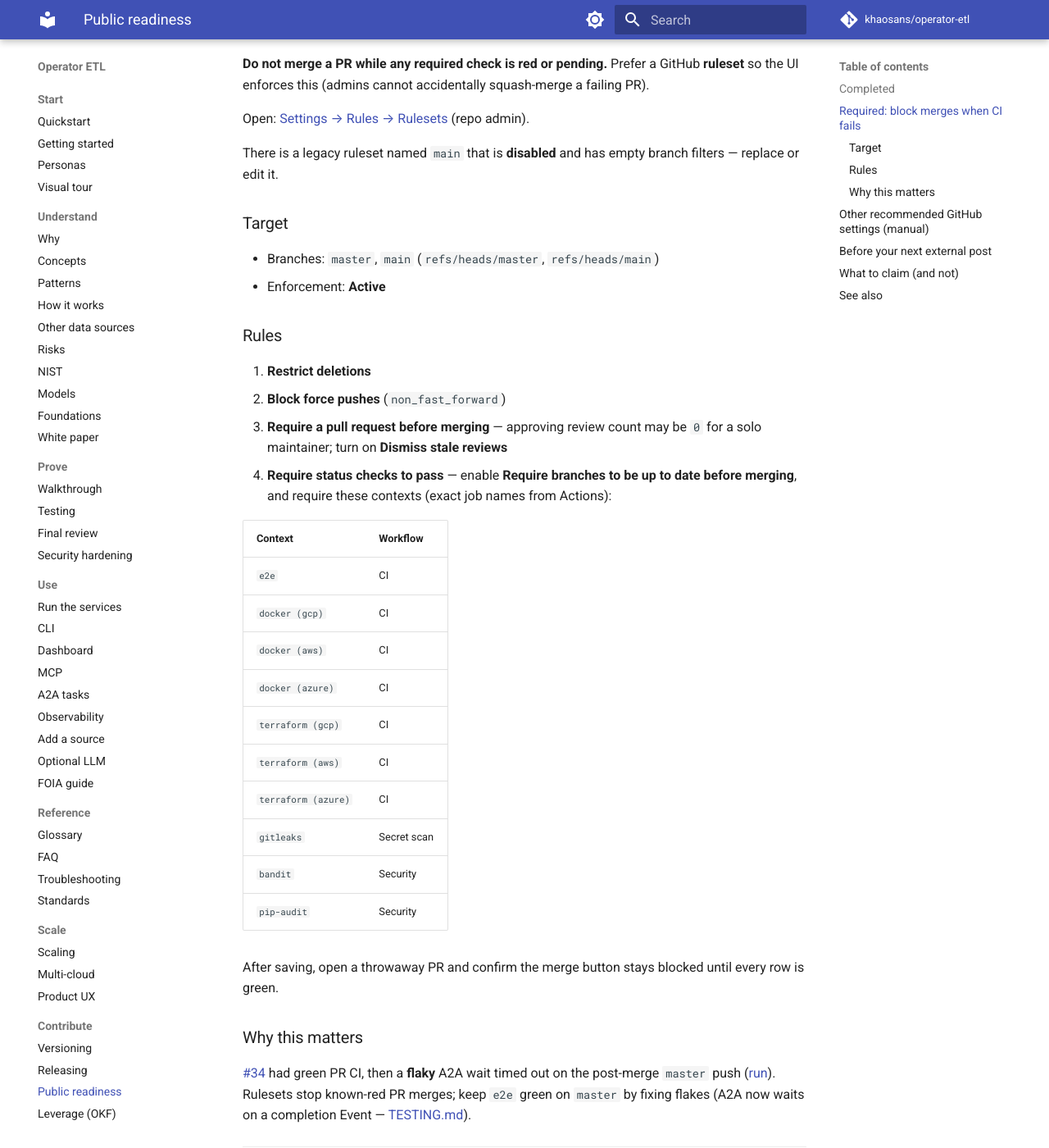
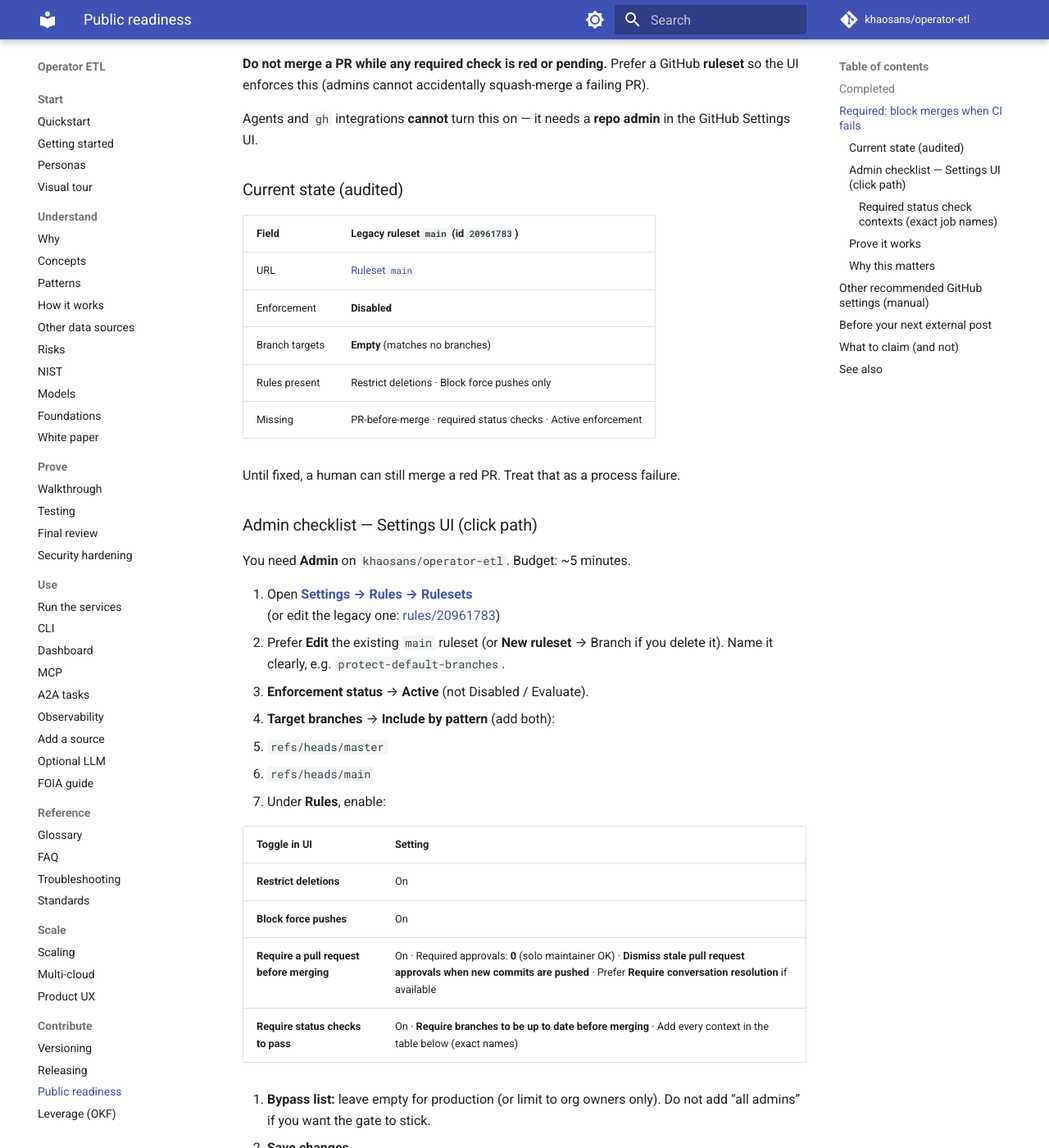
Before and after one commit to khaosans/operator-etl, an MkDocs documentation site: the page built from docs/PUBLIC-READINESS.md, in a window 1280 px wide and 1400 px high, scrolled down 954 px. Shown: the whole window at 82% size. Built offline with MkDocs 1.6.1 and Material for MkDocs 9.7.7, drawn with Linux system fonts in a browser that asks for light colours; comment, search, counter and statistics services are not loaded; some of the changed text lies outside the part shown.

Commit message:
docs: admin click-path to activate merge ruleset (#38)
Settings UI checklist for Active ruleset + 10 required checks. Docs-only; all required CI green.

```diff
--- a/docs/PUBLIC-READINESS.md
+++ b/docs/PUBLIC-READINESS.md
@@ -28,36 +28,68 @@
 
 **Do not merge a PR while any required check is red or pending.** Prefer a GitHub **ruleset** so the UI enforces this (admins cannot accidentally squash-merge a failing PR).
 
-Open: [Settings → Rules → Rulesets](https://github.com/khaosans/operator-etl/rules) (repo admin).
+Agents and `gh` integrations **cannot** turn this on — it needs a **repo admin** in the GitHub Settings UI.
 
-There is a legacy ruleset named `main` that is **disabled** and has empty branch filters — replace or edit it.
+### Current state (audited)
 
-### Target
+| Field | Legacy ruleset `main` (id `20961783`) |
+|---|---|
+| URL | [Ruleset `main`](https://github.com/khaosans/operator-etl/rules/20961783) |
+| Enforcement | **Disabled** |
+| Branch targets | **Empty** (matches no branches) |
+| Rules present | Restrict deletions · Block force pushes only |
+| Missing | PR-before-merge · required status checks · Active enforcement |
 
-- Branches: `master`, `main` (`refs/heads/master`, `refs/heads/main`)
-- Enforcement: **Active**
+Until fixed, a human can still merge a red PR. Treat that as a process failure.
 
-### Rules
+### Admin checklist — Settings UI (click path)
 
-1. **Restrict deletions**
-2. **Block force pushes** (`non_fast_forward`)
-3. **Require a pull request before merging** — approving review count may be `0` for a solo maintainer; turn on **Dismiss stale reviews**
-4. **Require status checks to pass** — enable **Require branches to be up to date before merging**, and require these contexts (exact job names from Actions):
+You need **Admin** on `khaosans/operator-etl`. Budget: ~5 minutes.
 
-| Context | Workflow |
+1. Open **[Settings → Rules → Rulesets](https://github.com/khaosans/operator-etl/rules)**
+   (or edit the legacy one: [rules/20961783](https://github.com/khaosans/operator-etl/rules/20961783))
+2. Prefer **Edit** the existing `main` ruleset (or **New ruleset** → Branch if you delete it). Name it clearly, e.g. `protect-default-branches`.
+3. **Enforcement status** → **Active** (not Disabled / Evaluate).
+4. **Target branches** → **Include by pattern** (add both):
+   - `refs/heads/master`
+   - `refs/heads/main`
+5. Under **Rules**, enable:
+
+| Toggle in UI | Setting |
 |---|---|
-| `e2e` | CI |
-| `docker (gcp)` | CI |
-| `docker (aws)` | CI |
-| `docker (azure)` | CI |
-| `terraform (gcp)` | CI |
-| `terraform (aws)` | CI |
-| `terraform (azure)` | CI |
-| `gitleaks` | Secret scan |
-| `bandit` | Security |
-| `pip-audit` | Security |
+| **Restrict deletions** | On |
+| **Block force pushes** | On |
+| **Require a pull request before merging** | On · Required approvals: **0** (solo maintainer OK) · **Dismiss stale pull request approvals when new commits are pushed** · Prefer **Require conversation resolution** if available |
+| **Require status checks to pass** | On · **Require branches to be up to date before merging** · Add every context in the table below (exact names) |
 
-After saving, open a throwaway PR and confirm the merge button stays blocked until every row is green.
+6. **Bypass list:** leave empty for production (or limit to org owners only). Do not add “all admins” if you want the gate to stick.
+7. **Save changes**.
+
+#### Required status check contexts (exact job names)
+
+Type each name when GitHub’s picker offers “Add check”. Names must match Actions job names exactly:
+
+| Context | Workflow file |
+|---|---|
+| `e2e` | `.github/workflows/ci.yml` |
+| `docker (gcp)` | `.github/workflows/ci.yml` |
+| `docker (aws)` | `.github/workflows/ci.yml` |
+| `docker (azure)` | `.github/workflows/ci.yml` |
+| `terraform (gcp)` | `.github/workflows/ci.yml` |
+| `terraform (aws)` | `.github/workflows/ci.yml` |
+| `terraform (azure)` | `.github/workflows/ci.yml` |
+| `gitleaks` | `.github/workflows/secret-scan.yml` |
+| `bandit` | `.github/workflows/security.yml` |
+| `pip-audit` | `.github/workflows/security.yml` |
+
+If a check is missing from the picker, open any recent green PR Actions run so GitHub indexes the job name, then retry Add.
+
+### Prove it works
+
+- [ ] Ruleset shows **Active** on [Rules](https://github.com/khaosans/operator-etl/rules)
+- [ ] Open a throwaway PR with a deliberate failing check (or wait mid-run) → **Merge** stays blocked / greyed for required checks
+- [ ] After all 10 contexts green → squash-merge works
+- [ ] Optional: try a direct push to `master` → rejected (PR required)
 
 ### Why this matters
 
--- a/docs/RELEASING.md
+++ b/docs/RELEASING.md
@@ -34,7 +34,7 @@
 8. **Do not merge** while any required check is red or pending
 9. Squash-merge (preferred) after checks pass
 
-Repo admins: enforce this with a GitHub ruleset — exact contexts in [PUBLIC-READINESS.md](PUBLIC-READINESS.md#required-block-merges-when-ci-fails). Without the ruleset, humans can still click merge on a red PR; treat that as a process failure.
+Repo admins: enforce this with a GitHub ruleset — **Settings UI click-path + exact contexts** in [PUBLIC-READINESS.md](PUBLIC-READINESS.md#required-block-merges-when-ci-fails). Legacy ruleset `main` is disabled until an admin activates it. Without Active enforcement, humans can still click merge on a red PR; treat that as a process failure.
 
 Pushes to `master` update the **wiki** (Pages). They do **not** publish GitHub Packages or GHCR. Only a `v*` tag does.
 
```
Also changed, not shown: CHANGELOG.md (+1 -0 lines), okf/log.md (+4 -0 lines).
